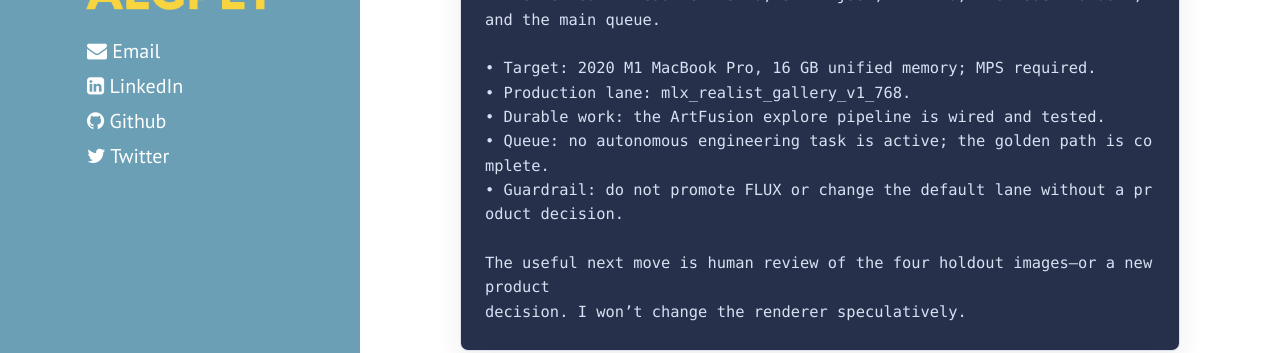
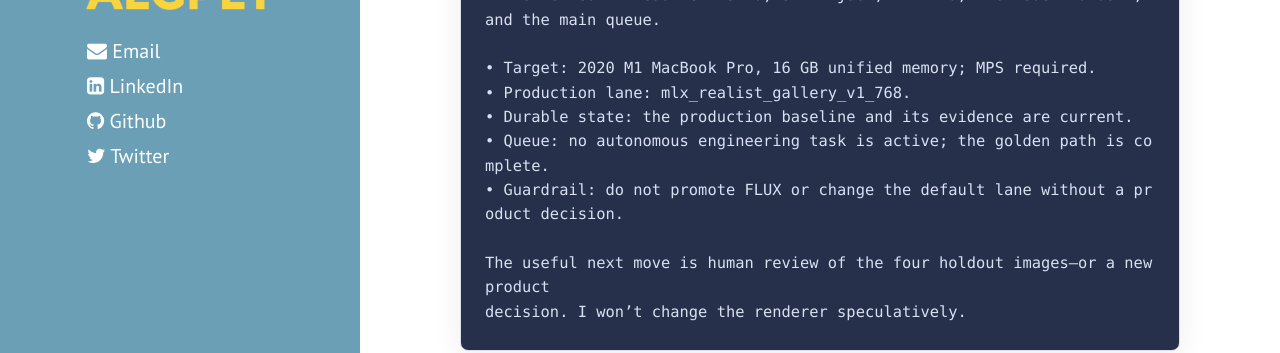
Before and after one commit to josephgardner/josephgardner.github.io, a Jekyll site: the page built from _posts/2026-07-19-agent-session-protocol.md, in a window 1280 px wide and 900 px high, scrolled down 666 px. Shown: the part 274-627 px from the top of the window. Built offline with Jekyll 4.4.1, drawn with Linux system fonts in a browser that asks for light colours; nearby versions of some CDN libraries; comment, search, counter and statistics services are not loaded; some of the changed text lies outside the part shown.

Commit message:
Keep protocol example focused on FastImg

```diff
--- a/_posts/2026-07-19-agent-session-protocol.md
+++ b/_posts/2026-07-19-agent-session-protocol.md
@@ -25,7 +25,7 @@
 
 • Target: 2020 M1 MacBook Pro, 16 GB unified memory; MPS required.
 • Production lane: mlx_realist_gallery_v1_768.
-• Durable work: the ArtFusion explore pipeline is wired and tested.
+• Durable state: the production baseline and its evidence are current.
 • Queue: no autonomous engineering task is active; the golden path is complete.
 • Guardrail: do not promote FLUX or change the default lane without a product decision.
 
```
